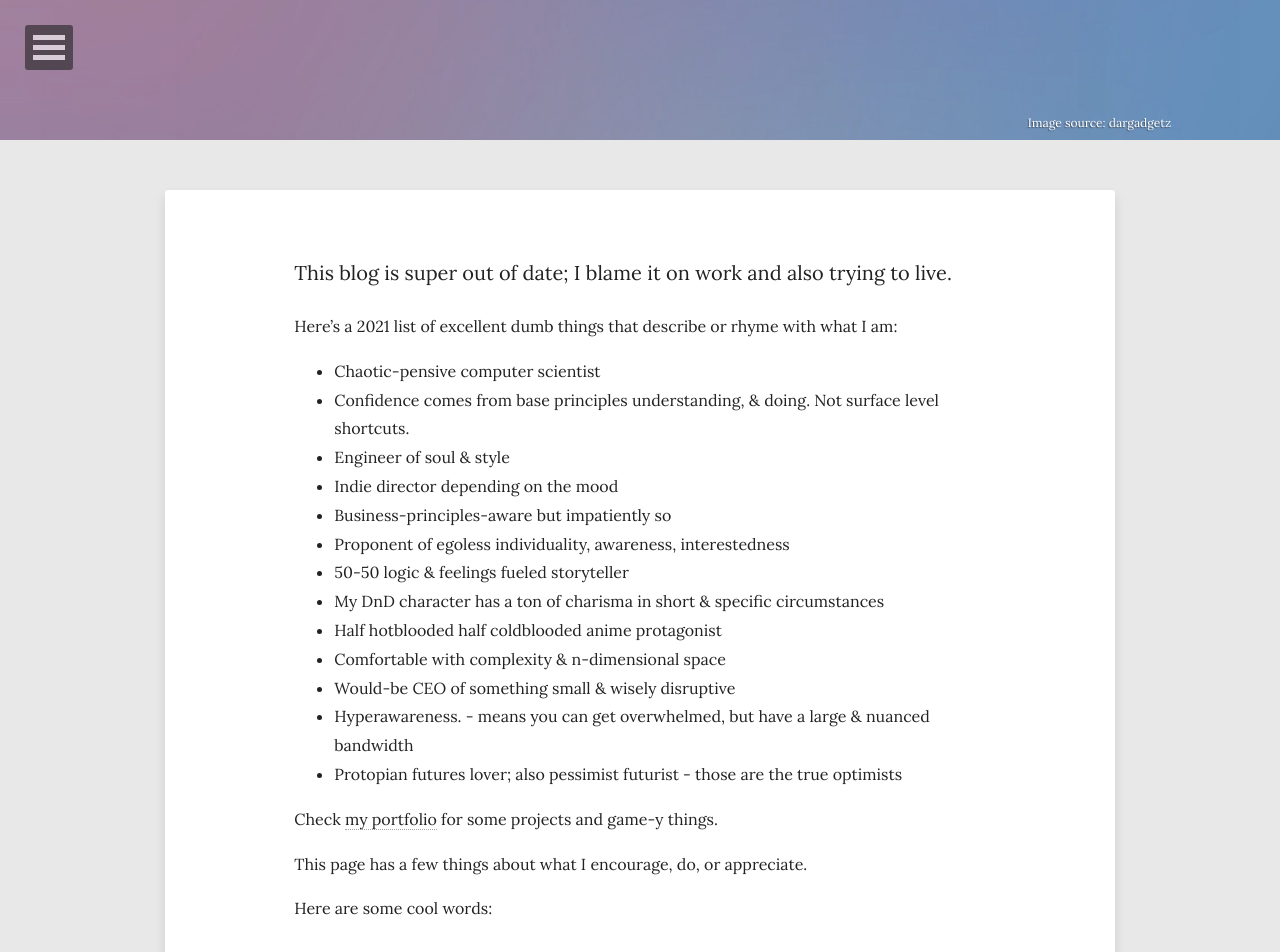
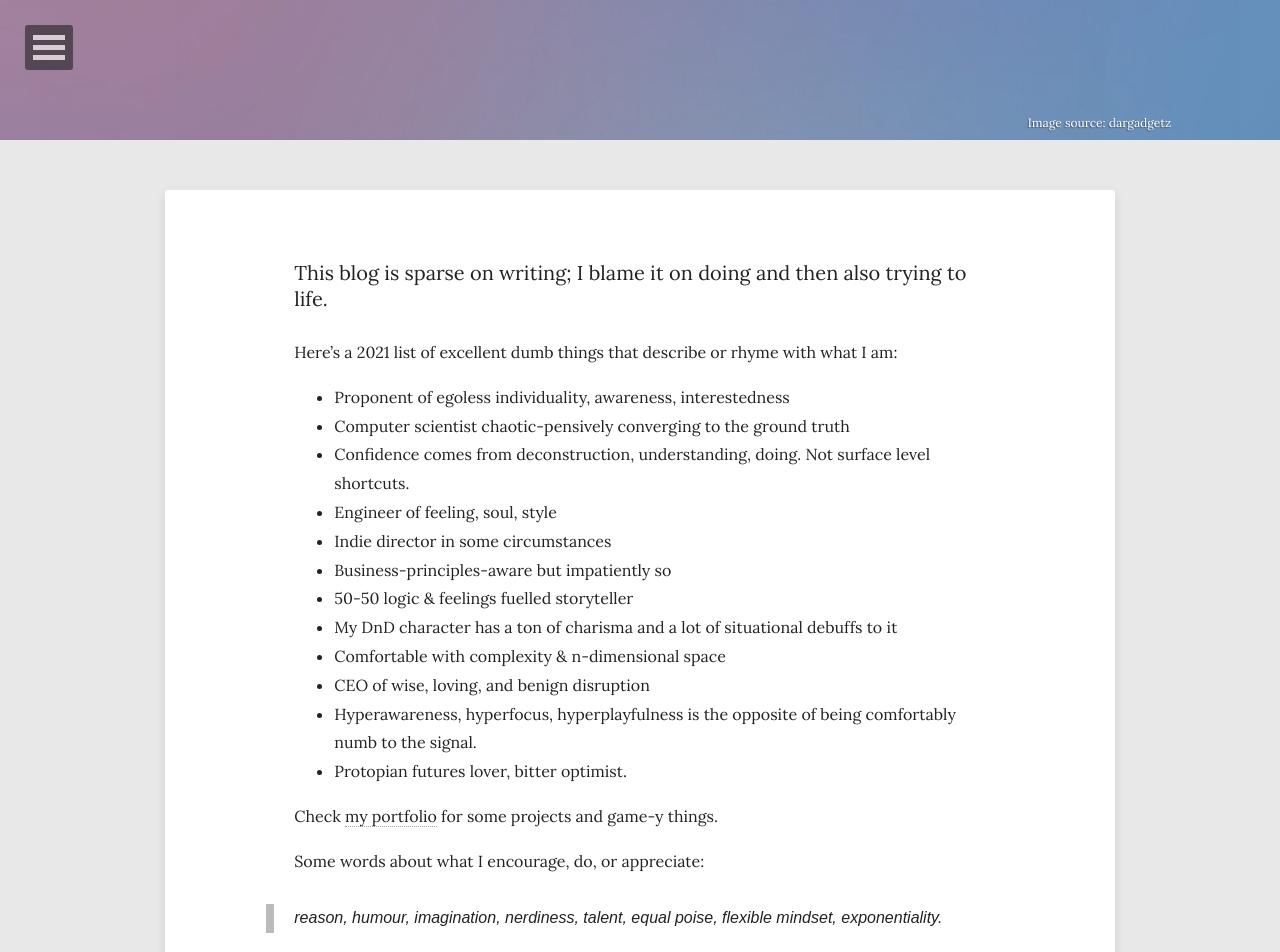
Before and after one commit to tdbe/tdbe.github.io, a Jekyll site: the page built from about.md, in a window 1280 px wide and 1400 px high, scrolled down 260 px. Shown: the top 952 px of the window. Built offline with Jekyll 4.4.1, drawn with Linux system fonts in a browser that asks for light colours; nearby versions of some CDN libraries; some of the changed text lies outside the part shown.

Commit message:
light updates to polish up old late night ramblings

```diff
--- a/_config.yml
+++ b/_config.yml
@@ -10,9 +10,9 @@ url:              https://blog.deferredreality.com
 owner:
   name:           Tudor Berechet
   avatar:         avatar.png
-  bio: 		  "Gamedev & we live in a game."
-  bio1:            "Organic coder."
-  bio2:			  "Likes immersion, disruption, futurism, VR, "
+  bio: 		  "Gamedev trying to live a beautiful game of life."
+  bio1:            "Organic code, ECS, design engineering, world building."
+  bio2:			  "Likes immersion, painless disruption, futurism, VR, "
   bio3:           "PCG, volumes of volumes."
   # Social networking links used in footer. Update and remove as you like.
   facebook:
--- a/_posts/2016-09-23-html5-lol.markdown
+++ b/_posts/2016-09-23-html5-lol.markdown
@@ -13,7 +13,9 @@ comments: true
 share: true
 ---
 
-I found 3 of my 1st semester 1-week assignments, from 2012, and they still work! An engine, a pathfinding alg, and a renderer!
+I found 3 of my 1st semester ~1-week assignments, from 2012, and they still work! An engine, a pathfinding alg, and a renderer!
+<br/>
+These were later finished as teaching demos but unfortunately I left them on the uni website which is gone.
 
 ### 3. A js software renderer / rasterizer that I later upgraded in c++. Play it right here!
 
--- a/about.md
+++ b/about.md
@@ -10,47 +10,43 @@ image:
 share: true
 ---
 
-This blog is super out of date; I blame it on work and also trying to live.
+This blog is sparse on writing; I blame it on doing and then also trying to life.
 
 Here's a 2021 list of excellent dumb things that describe or rhyme with what I am:
-* Chaotic-pensive computer scientist
-* Confidence comes from base principles understanding, & doing. Not surface level shortcuts.
-* Engineer of soul & style
-* Indie director depending on the mood
+* Proponent of egoless individuality, awareness, interestedness
+* Computer scientist chaotic-pensively converging to the ground truth
+* Confidence comes from deconstruction, understanding, doing. Not surface level shortcuts.
+* Engineer of feeling, soul, style
+* Indie director in some circumstances
 * Business-principles-aware but impatiently so
-* Proponent of egoless individuality, awareness, interestedness
-* 50-50 logic & feelings fueled storyteller
-* My DnD character has a ton of charisma in short & specific circumstances
-* Half hotblooded half coldblooded anime protagonist
+* 50-50 logic & feelings fuelled storyteller
+* My DnD character has a ton of charisma and a lot of situational debuffs to it
 * Comfortable with complexity & n-dimensional space
-* Would-be CEO of something small & wisely disruptive
-* Hyperawareness. - means you can get overwhelmed, but have a large & nuanced bandwidth
-* Protopian futures lover; also pessimist futurist - those are the true optimists
+* CEO of wise, loving, and benign disruption
+* Hyperawareness, hyperfocus, hyperplayfulness is the opposite of being comfortably numb to the signal.
+* Protopian futures lover, bitter optimist.
 
 Check [my portfolio](https://www.deferredreality.com) for some projects and game-y things.
 
-This page has a few things about what I encourage, do, or appreciate.
+Some words about what I encourage, do, or appreciate:
 
-Here are some cool words:
+> reason, humour, imagination, nerdiness, talent, equal poise, flexible mindset, exponentiality.
 
-> reason, humour, imagination, nerdiness, talent, equal poise, flexible mindset, exponential mindset.
-
-also, I understand base principles of many types of human work dynamics, and the Dunning Krueger Effect. TL;DR It's like this:
-
+And Dunny krugs vs ego.
 
 <iframe width="560" height="315" src="//www.youtube.com/embed/5qcfdBL3QqM?t=1m7s" frameborder="0"> </iframe>
 
 
 ------------------
 
-Here's what I like:
+Here's what I like in gamedev:
 
 * clear but high-bandwidth input,
 * [juicy feedback / visuals](https://twitter.com/martinpi/status/789392171791024128),
-* unique stimulus scapes through VR design
+* unique stimulus scapes,
 * liberating mechanics,
 * emergent multiplayer shenanigans,
-* fanbase meta social engagement,
+* fanbase meta and/or para social engagement,
 * new ideas / approaches.
 * game feel. mouth feel. (taste)
 
@@ -58,7 +54,7 @@ Here's what I like:
 ------------------
 
 
-A few of the vidya I like, for reference:
+Old list of vidya I like, for reference:
 
 |:--------|:-------:|--------:|
 |Valve stuff,| Kamyia stuff, | Shadow of the Colossus,|Psychonauts, | System Shock 2, | Gish,|
```
Also changed, not shown: images/404-Anonymous-3_large.png.
